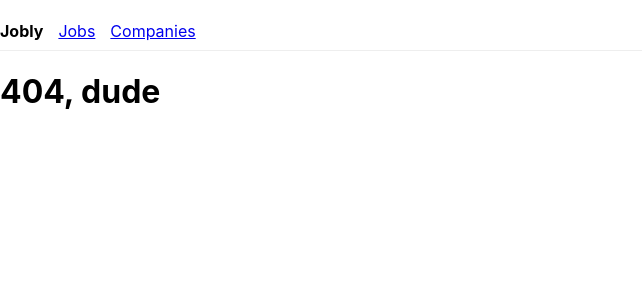
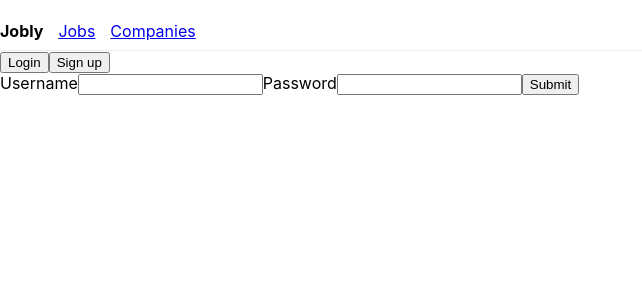
Before and after one commit to quinetopia/Jobly-frontend, a React (Create React App) app: page /login in a window 1280 px wide. Before the commit this address had no page. Shown: the top 300 px of the page, without its empty margins (0-642 px from the left). Built offline with nearby package versions, Linux system fonts and the light colour scheme.

Commit message:
And of day. Finished step 3. Some notes from Elie to complete.

```diff
--- /dev/null
+++ b/src/Home.js
@@ -0,0 +1,20 @@
+import React from "react"
+
+// Home page, welcomes everyone!
+// Dumb component.
+function Home() {
+
+  return (
+    <div>
+      <h1>Jobly</h1>
+      <h4>All the jobs in one, convenient place.</h4>
+      <h2> Welcome Back!</h2>
+    </div>
+  )
+
+
+
+
+}
+
+export default Home;
--- /dev/null
+++ b/src/Login.js
@@ -0,0 +1,35 @@
+import React, { useState } from "react";
+import SignUpForm from "./SignUpForm";
+import LoginForm from "./LoginForm";
+
+//Separate out login and signup routes
+
+/**
+ * Login page.  Switches between login and sign up.
+ */
+function Login(){
+  const [signUp, setSignUp] = useState(false);
+
+  function submitLogin(formData){
+    console.log("You logged in!");
+  }
+
+  function submitSignUp(formData){
+    console.log("You signed up!");
+  }
+
+  return (
+    <div>
+      <button onClick={() => setSignUp(false)}>Login</button>
+      <button onClick={() => setSignUp(true)}>Sign up</button>
+      {signUp ?
+        <SignUpForm submitFnc={submitSignUp}/>
+      :
+        <LoginForm submitFnc={submitLogin}/>}
+    </div>
+  )
+
+
+}
+
+export default Login;
--- /dev/null
+++ b/src/LoginForm.js
@@ -0,0 +1,40 @@
+import React, { useState } from "react";
+
+/**
+ * Login form for usesrs.
+ *  Props:
+ *    submitFnc: A function to handle form submission
+ *  State:
+ *    formData: Keeps track of user input
+ */
+function LoginForm({ submitFnc }){
+  const [formData, setFormData] = useState()
+
+
+  const handleChange = evt => {
+    const {name, value } = evt.target;
+    setFormData(fData => ({
+      ...fData,
+      [name] : value
+
+    }));
+  };
+
+  const handleSubmit = evt => {
+    submitFnc(formData);
+  }
+
+  return (
+    <form onSubmit={handleSubmit}>
+      <label>Username
+        <input type="text" name="Username" onChange={handleChange}/>
+      </label>
+      <label>Password
+        <input type="password" name="Password" onChange={handleChange}/>
+      </label>
+      <button>Submit</button>
+    </form>
+  )
+}
+
+export default LoginForm;
--- /dev/null
+++ b/src/Profile.js
@@ -0,0 +1,65 @@
+import React, { useState } from "react"
+
+/**
+ * User profile.
+ * default user data for dummy purposes.
+ */
+
+ function Profile({ user={
+  username : "testuser",
+  first_name : "Test",
+  last_name : " User",
+  email : "test@gmail.com",
+  photo_url: ""}}){
+
+
+  const [formData, setFormData] = useState({...user, password:""})
+
+  const handleChange = evt => {
+    const {name, value } = evt.target;
+    setFormData(fData => ({
+      ...fData,
+      [name] : value
+
+    }));
+  };
+
+  function handleSubmit(formData) {
+      console.log("Well changed!")
+  }
+
+  return (
+    <div className="Profile-container">
+    Profile
+    <div className="Profile-form">
+      Username:
+      {user.name}
+      <form onSubmit={handleSubmit}>
+      <label>First name
+        <input type="text" name="first_name" value={formData.first_name} onChange={handleChange}/>
+      </label>
+      <br/>
+      <label> Last name
+        <input type="text" name="last_name" value={formData.last_name} onChange={handleChange}/>
+      </label>
+      <br/>
+      <label>Email
+        <input type="text" name="femail" value={formData.email} onChange={handleChange}/>
+      </label>
+      <br/>
+      <label>Photo URL
+        <input type="text" name="photo_url" value={formData.photo_url} onChange={handleChange}/>
+      </label>
+      <br/>
+      <label>Re-enter your password
+        <input type="password" name="password" value={formData.password} onChange={handleChange}/>
+      </label>
+      <br/>
+      <button>Save changes</button>
+      </form>
+    </div>
+    </div>
+  )
+ }
+
+ export default Profile;
--- a/src/Routes.js
+++ b/src/Routes.js
@@ -3,6 +3,9 @@ import { Route, Switch } from "react-router-dom";
 import Companies from "./Companies";
 import Company from "./Company";
 import Jobs from "./Jobs";
+import Home from "./Home"
+import Profile from "./Profile"
+import Login from "./Login"
 
 /** Controls which components to load based on url.
  */
@@ -11,9 +14,12 @@ function Routes() {
 
   return (
     <Switch>
+      <Route exact path="/"><Home /></Route>
+      <Route exact path="/login"><Login /></Route>
       <Route exact path="/companies"><Companies /></Route>
       <Route exact path="/companies/:handle"><Company /></Route>
       <Route exact path="/jobs"><Jobs /></Route>
+      <Route exact Path="/profile"><Profile /></Route>
       <Route><div><h1>404, dude</h1></div></Route>
     </Switch>
   )
--- /dev/null
+++ b/src/SignUpForm.js
@@ -0,0 +1,49 @@
+import React, { useState } from "react";
+
+/**
+ * Sign Up form for usesrs.
+ *  Props:
+ *    submitFnc: A function to handle form submission
+ *  State:
+ *    formData: Keeps track of user input
+ */
+function SignUpForm({ submitFnc }){
+  const [formData, setFormData] = useState()
+
+
+  const handleChange = evt => {
+    const {name, value } = evt.target;
+    setFormData(fData => ({
+      ...fData,
+      [name] : value
+
+    }));
+  };
+
+  const handleSubmit = evt => {
+    submitFnc(formData);
+  }
+
+  return (
+    <form onSubmit={handleSubmit}>
+      <label>Username
+        <input type="text" name="Username" onChange={handleChange}/>
+      </label>
+      <label>Password
+        <input type="password" name="Password" onChange={handleChange}/>
+      </label>
+      <label>First name
+        <input type="text" name="first_name" onChange={handleChange}/>
+      </label>
+      <label>Last name
+        <input type="text" name="last_name" onChange={handleChange}/>
+      </label>
+      <label>email
+        <input type="text" name="email" onChange={handleChange}/>
+      </label>
+      <button>Submit</button>
+    </form>
+  )
+}
+
+export default SignUpForm;
```
Also changed, not shown: src/Companies.js (+5 -2 lines), src/CompanyCard.js (+1 -1 lines).
